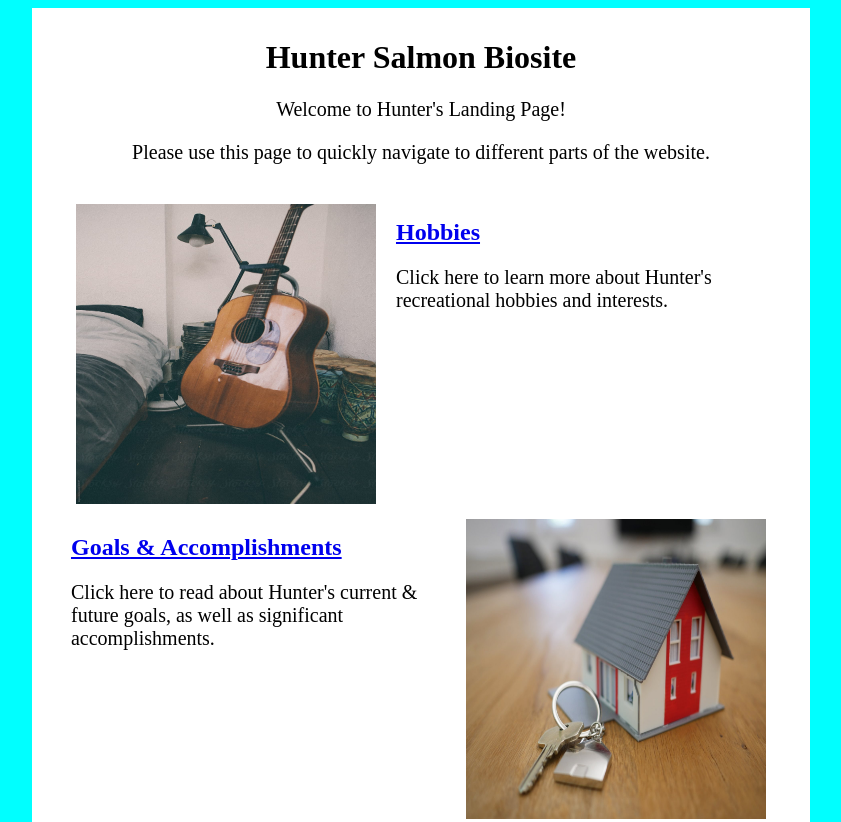
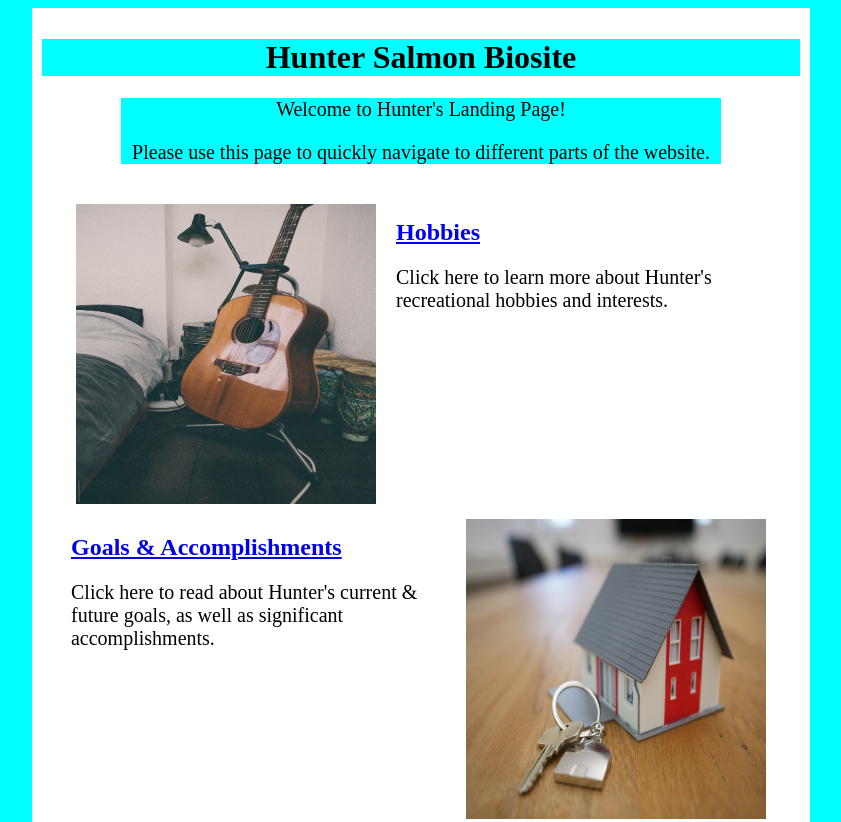
Before and after one commit to elijahdwilkinson/bioSite, a plain HTML site: page index.html in a window 1280 px wide. Shown: the top 822 px of the page, without its empty margins (219-1060 px from the left). Drawn offline with Linux system fonts and the light colour scheme.

Commit message:
Add files via upload

```diff
--- a/biosite.css
+++ b/biosite.css
@@ -1,5 +1,6 @@
 h1{
     text-align: center;
+    background-color: aqua;
 }
 
 
@@ -33,6 +34,7 @@ body{
     text-align: center;
     width: 600px;
     margin: auto;
+    background-color: aqua;
 }
 
 
```
